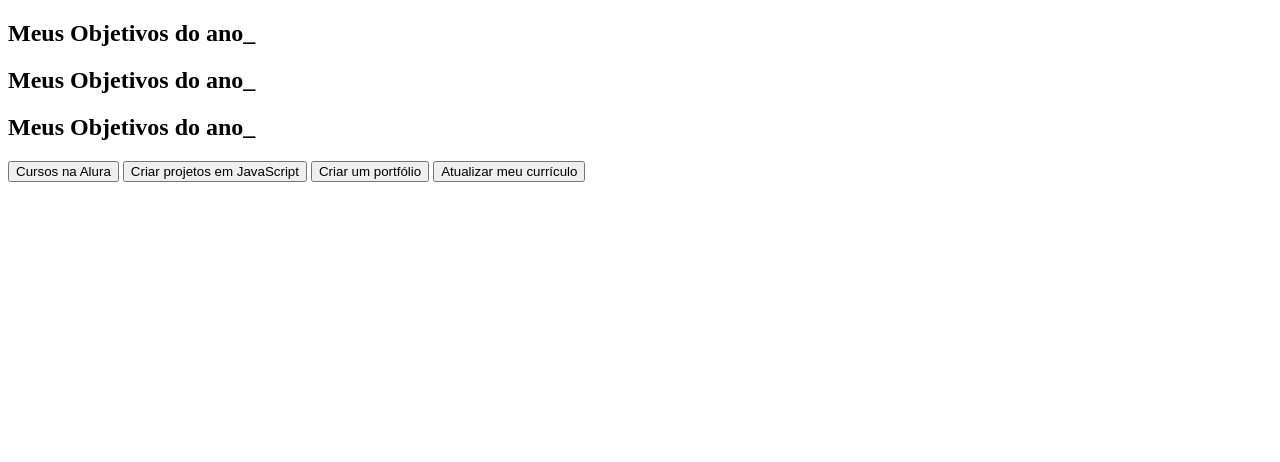
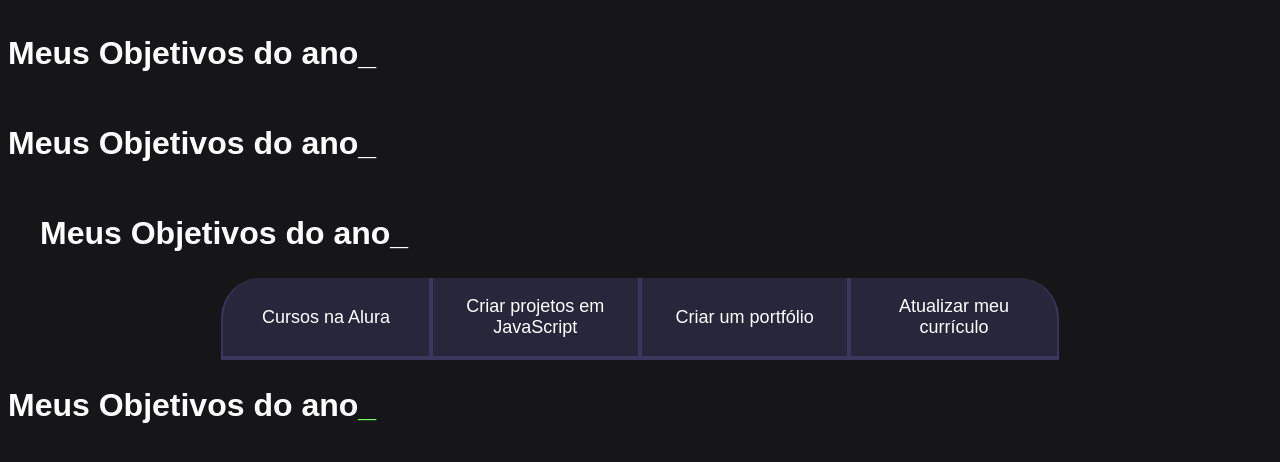
Before and after one commit to maria19012006/projeto-de-vida-alura, a plain HTML site: page index.html in a window 1280 px wide. Drawn offline with Linux system fonts and the light colour scheme.

Commit message:
aula 2703

```diff
--- a/index.html
+++ b/index.html
@@ -44,4 +44,4 @@
   <meta name="viewport" content="width=device-width, initial-scale=1.0">
   <title>Meus objetivos do ano</title>
     <link rel="stylesheet" href="style.css">
-</head>
+</head><h2 class="titulo-principal">Meus Objetivos do ano<span>_</span></h2>
--- a/style.css
+++ b/style.css
@@ -0,0 +1,84 @@
+:root{@import url('https://fonts.googleapis.com/css2?family=Chakra+Petch:wght@400;700&display=swap');
+    --cor-de-fundo: #1E1E1E;
+}:root{
+    --cor-de-fundo: #1E1E1E;
+    --verde: #6FFF57;
+    --branco: #FFFFFF;
+    --botao-ativo: #3A375E;
+}:root{
+    --cor-de-fundo: #1E1E1E;
+    --verde: #6FFF57;
+    --branco: #FFFFFF;
+    --botao-ativo: #3A375E;
+    --botao-inativo: rgba(58, 55, 94, 0.5);
+    --texto-fundo: rgba(58, 55, 94, 0.3);
+}@import url('https://fonts.googleapis.com/css2?family-Chakra+Petch:w ght@400:700&display=swap'); body{
+    background-color: var(--cor-de-fundo);
+}@import url('https://fonts.googleapis.com/css?family=Chakra+Petch:wght@400;700&display=swap');
+
+:root {
+  --cor-de-fundo: #161618;
+  --verde: #6FFF57;
+  --branco: #FFFFFF;
+  --botao-ativo: #3A375E;
+  --botao-inativo: rgba(58, 55, 94, 0.5);
+  --texto-fundo: rgba(58, 55, 94, 0.3);
+}
+
+body {
+  background-color: var(--cor-de-fundo);
+  color: var(--branco);
+  font-family: 'Chakra Petch', sans-serif;
+}.conteudo-principal {
+    display: flex;
+    flex-direction: column;
+    justify-content: center;
+    align-items: center;
+    max-width: 1200px;
+    width: 100%;
+    margin: 0 auto;
+}.titulo-principal {
+    text-align: left;
+    width: 100%;
+    font-size: 32px;
+}.titulo-principal span {
+    color: var(--verde);
+}.titulo-principal span {
+    color: var(--verde);
+}.botao {
+    font-family: "Crakra Petch", sans-serif;
+    background-color: var(--botao-inativo);
+    color: var(--branco);
+    display: flex;
+    justify-content: center;
+    padding: 1em;
+    font-size: 18px;
+    align-items: center;
+    width: 100%;
+    border-bottom: 4px solid var(--botao-ativo);
+    border-left: 2px solid var(--botao-ativo);
+    border-right: 2px solid var(--botao-ativo);
+    border-top: none;
+}.botoes {
+    display: block;
+}
+
+@media screen and (min-width: 768px) {
+    .botoes {
+        display: flex;
+    }
+}.botao:first-child {
+    border-radius: 40px 40px 0 0;
+}@media screen and (min-width: 768px) {
+    .botoes {
+        display: flex;
+    }
+
+    .botao:first-child {
+        border-radius: 40px 0 0 0;
+    }
+
+    .botao:last-child {
+        border-radius: 0 40px 0 0;
+    }
+}
```
